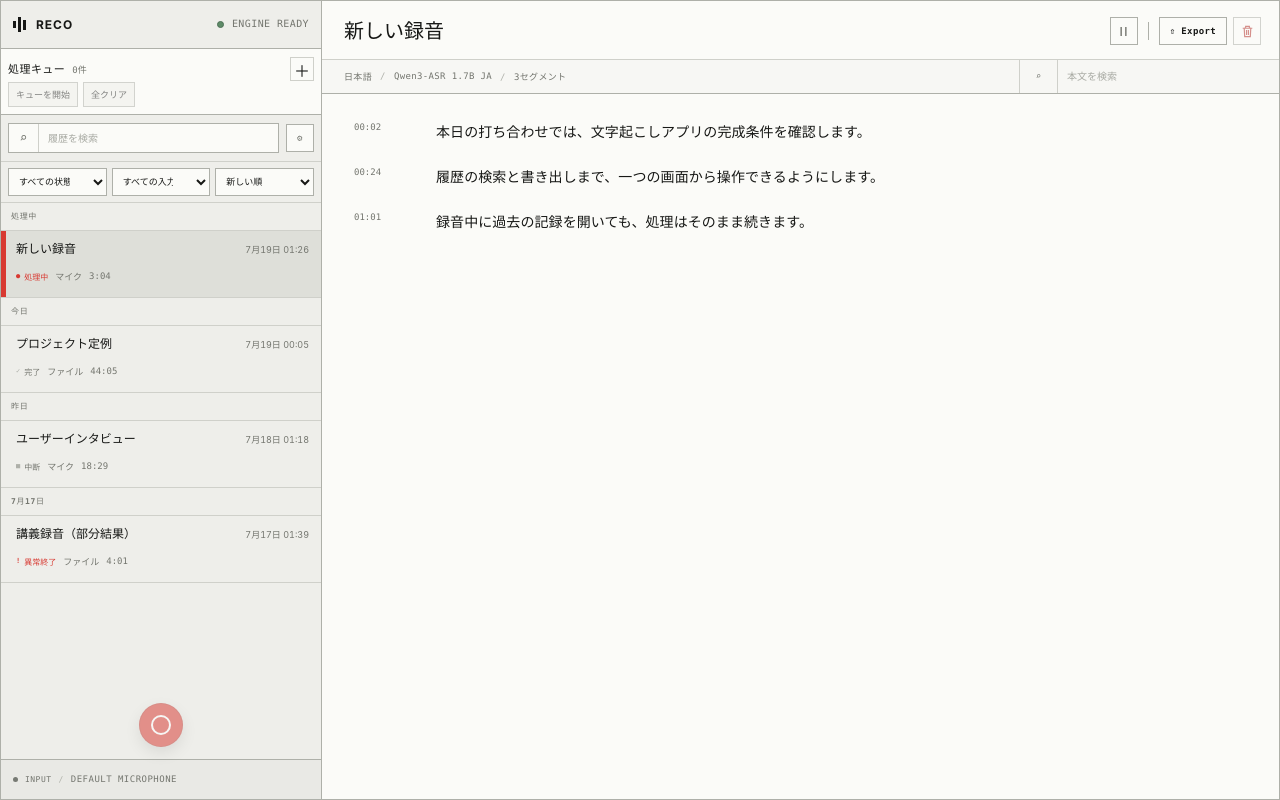
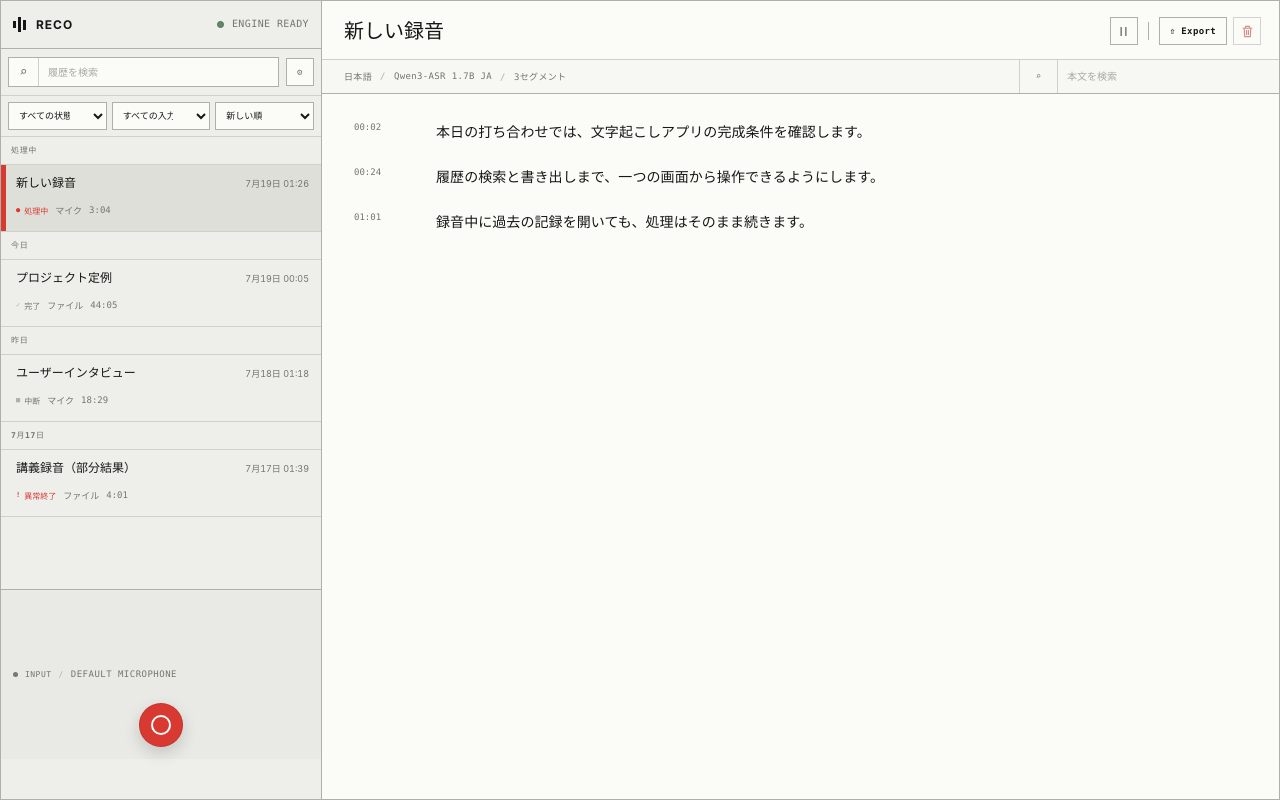
Before and after one commit to ph0ryn/RecoGUI, a React (Vite) app: page / in a window 1280 px wide. Built offline with nearby package versions, Linux system fonts and the light colour scheme.

Commit message:
fix: show queue only for waiting files
- hide the queue panel when no unstarted items remain
- keep file selection available during active transcription
- document immediate idle-file processing behavior

```diff
--- a/src/App.tsx
+++ b/src/App.tsx
@@ -688,7 +688,7 @@ function App() {
         if (!files?.length) return;
         setQueue(await recoBridge.enqueueFiles(files));
         setDialog(null);
-        setToast(`${files.length}件を処理キューに追加しました。`);
+        setToast(`${files.length}件の音声ファイルを受け付けました。`);
         return;
       }
       const input: {
@@ -936,6 +936,7 @@ function App() {
         </div>
       </header>
       <aside aria-label="文字起こし履歴" className="history-pane">
+        {queue.items.length > 0 && (
           <QueuePanel
             disabled={isQueueWorking}
             hasActiveSession={activeSessionId !== undefined}
@@ -958,6 +959,7 @@ function App() {
               void updateQueue(() => recoBridge.startQueue(), "キューを開始できませんでした。")
             }
           />
+        )}
         <div className="history-toolbar">
           <div className="history-search-row">
             <label className="history-search">
@@ -1090,7 +1092,7 @@ function App() {
         <button
           aria-label="新規文字起こし"
           className="record-button"
-          disabled={activeSessionId !== undefined || queue.autoAdvanceEnabled}
+          disabled={isWorking || isQueueWorking}
           onClick={() => openDialog("new")}
           ref={newButtonRef}
           title="新規文字起こし"
```
Also changed, not shown: 4 other files (tests, documents, lock files or other folders). Lines whose indentation alone changed are shown as unchanged.
